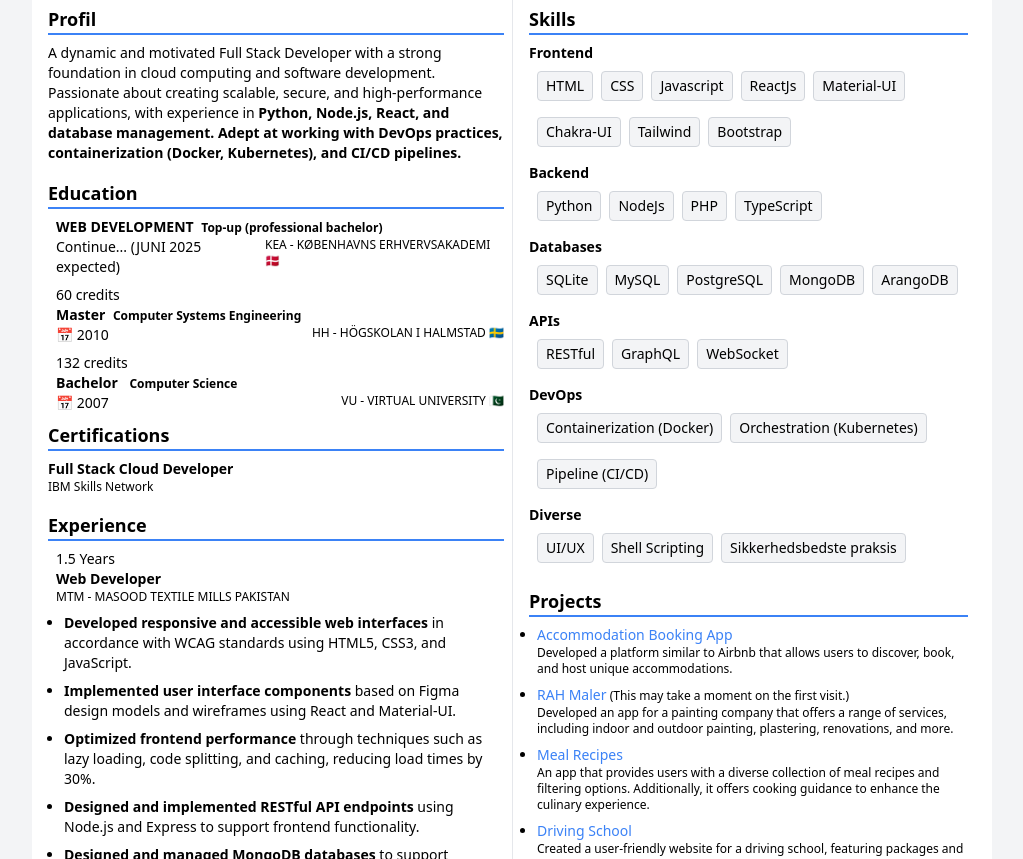
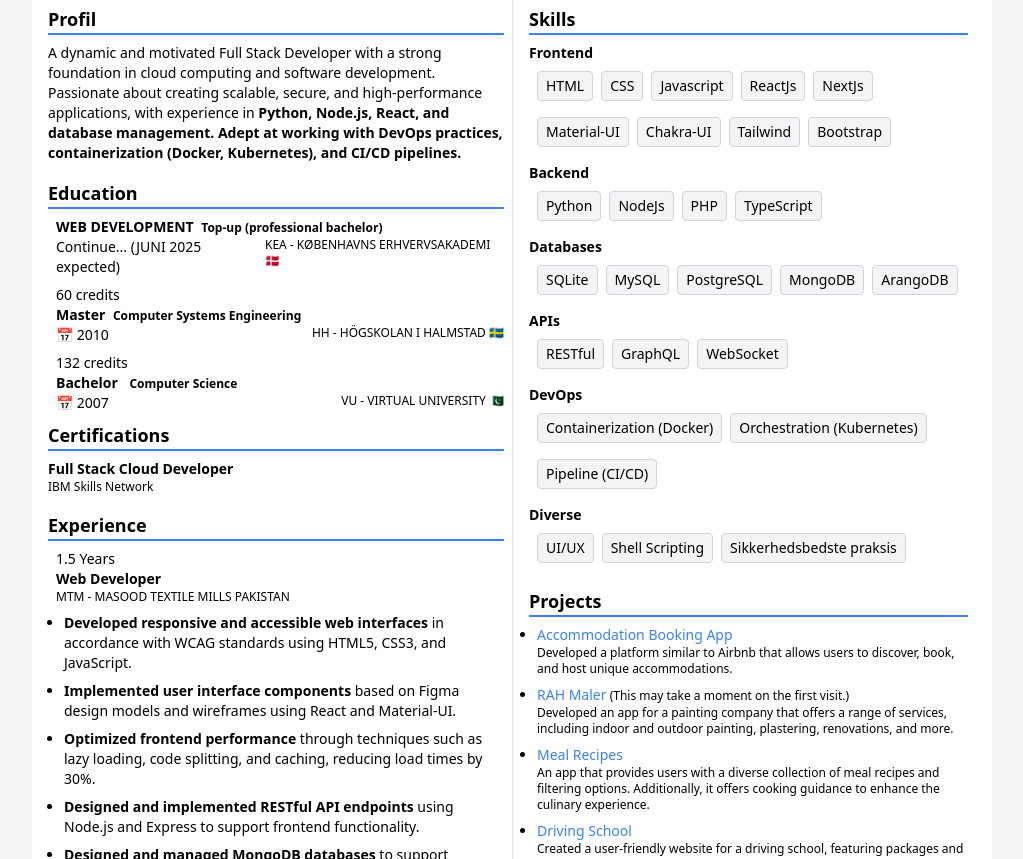
Before and after one commit to iffijarral/cv, a plain HTML site: page index.html in a window 1280 px wide. Shown: the part 241-1100 px from the top of the page, without its empty margins (128-1151 px from the left). Drawn offline with Linux system fonts and the light colour scheme.

Commit message:
skill updated

```diff
--- a/index.html
+++ b/index.html
@@ -163,6 +163,7 @@
                             <li class="bg-gray-100 px-2 py-1 mr-2 my-2 border border-gray-300 rounded">CSS</li>
                             <li class="bg-gray-100 px-2 py-1 mr-2 my-2 border border-gray-300 rounded">Javascript</li>
                             <li class="bg-gray-100 px-2 py-1 mr-2 my-2 border border-gray-300 rounded">ReactJs</li>
+                            <li class="bg-gray-100 px-2 py-1 mr-2 my-2 border border-gray-300 rounded">NextJs</li>
                             <li class="bg-gray-100 px-2 py-1 mr-2 my-2 border border-gray-300 rounded">Material-UI</li>
                             <li class="bg-gray-100 px-2 py-1 mr-2 my-2 border border-gray-300 rounded">Chakra-UI</li>
                             <li class="bg-gray-100 px-2 py-1 mr-2 my-2 border border-gray-300 rounded">Tailwind</li>
```
